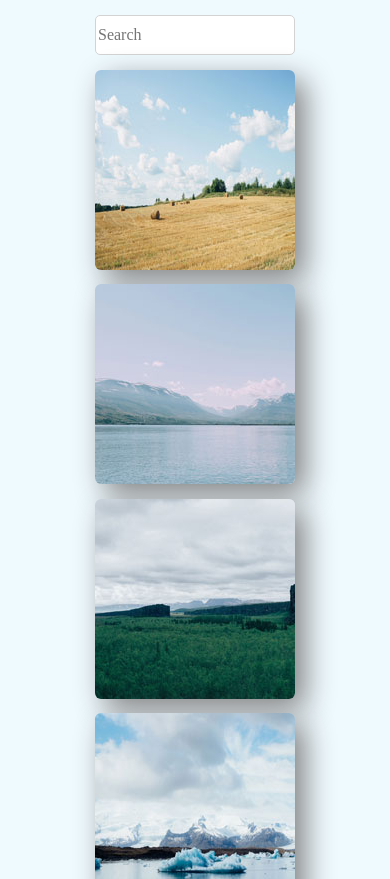
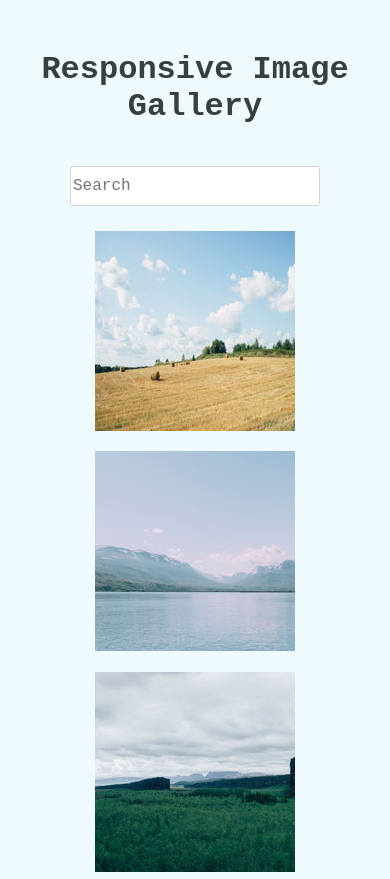
Before and after one commit to Pokosan1/photo_gallery_v5, a plain HTML site: page index.html in a window 390 px wide. Shown: the top 879 px of the page. Drawn offline with Linux system fonts and the light colour scheme.

Commit message:
media query

```diff
--- a/css/styles.css
+++ b/css/styles.css
@@ -1,60 +1,122 @@
 * {
-box-sizing: border-box;
+    box-sizing: border-box;
+}
+
+body {
+    background-color: rgb(239, 250, 255);
+    font-family: 'Cormorant Upright', serif;
+    padding: 1rem;
+
+
+}
+
+h1 {
+    text-align: center;
+    color:rgb(55, 63, 63);
+    margin: 15px;
+    padding: 15px;
+    font-family: 'Courier New', Courier, monospace;
 }
 
 
-@media (min-width: 768px) {
+.gallery {
+    display: grid;
+    grid-gap: 1rem;
+    margin: 0 auto;
+    justify-content: center;
+}
 
-    .search {
-        display: block;
-        width: 500px;
-        height: 40px;
-        margin: 15px auto;
-        outline: none;
-        border-radius: 5px;
-        border: 1px solid lightgrey;
-    }
+.search {
+    display: block;
+    width: 250px;
+    height: 40px;
+    margin: 25px auto;
+    border-radius: 3px;
+    border: 1px solid lightgrey;
+    font-family: 'Courier New', Courier, monospace;
+}
+
+input[type='search']::placeholder {
+    padding-left: 10px;
+    font-size: .8em;
+}
+
+@media only screen and (min-width: 481px ) and (max-width: 768px) {
 
     .gallery {
-        max-width: 850px;
-        margin: auto;
+        margin: 0 auto;
         display: grid;
-        grid-template-columns: repeat(4, 200px);
-        grid-template-rows: repeat(3, 1fr);
-        grid-gap: 20px;
+        grid-template-columns: repeat(2, 200px);
+        grid-gap: 35px;
         justify-content: center;
     }
+}
 
-    input[type='search']::placeholder {
-        padding-left: 10px;
-        font-size: .8em;
+@media only screen and (min-width: 769px ) and (max-width: 1024px) {
+
+    .gallery {
+        grid-template-columns: repeat(3, 200px);
+    }
+}
+
+@media only screen and (min-width: 1025px ) {
+
+    .gallery {
+        grid-template-columns: repeat(4, 200px);
+        grid-gap: 20px;
     }
 }
 
 
 
 
+
+
+
+
+
+
+
+
+
+
+
+
+/* * {
+box-sizing: border-box;
+}
+
+
 body {
     background-color: rgb(239, 250, 255);
+    font-family: 'Cormorant Upright', serif;
+
+}
+
+h1 {
+    text-align: center;
+    color:rgb(55, 63, 63);
+    margin: 15px;
+    padding: 15px;
+    font-family: 'Courier New', Courier, monospace;
+
 }
 
     .gallery {
         margin: 0 auto;
         display: grid;
-        /* grid-template-columns: repeat(2, 200px);
-        grid-template-rows: repeat(6, 1fr); */
         justify-content: center;
 
     }
 
     .search {
             display: block;
-            width: 200px;
+            width: 250px;
             height: 40px;
-            margin: 15px auto;
-            outline: none;
-            border-radius: 5px;
+            margin: 25px auto;
+            border-radius: 3px;
             border: 1px solid lightgrey;
+            font-family: 'Courier New', Courier, monospace;
         }
 
 
@@ -69,6 +131,44 @@ body {
 
     img{
         margin-bottom: 10px;
-        border-radius: 6px;
-        box-shadow: 10px 10px 30px grey;
+        margin-top: 10px;
+        border-radius: 3px;
+        box-shadow: 0 3px 15px rgb(172, 168, 168);
     }
+
+@media (max-width: 650px) and (min-width: 481px) {
+    .gallery {
+        width: 50%;
+        padding-bottom: 50%;
+    }
+
+} */
+
+
+    /* @media (min-width: 768px) {
+
+        .search {
+            display: block;
+            width: 500px;
+            height: 40px;
+            margin: 15px auto;
+            outline: none;
+            border-radius: 5px;
+            border: 1px solid lightgrey;
+        }
+
+        .gallery {
+            max-width: 850px;
+            margin: auto;
+            display: grid;
+            grid-template-columns: repeat(4, 200px);
+            grid-template-rows: repeat(3, 1fr);
+            grid-gap: 20px;
+            justify-content: center;
+        }
+
+        input[type='search']::placeholder {
+            padding-left: 10px;
+            font-size: .8em;
+        }
+    } */
--- a/index.html
+++ b/index.html
@@ -11,6 +11,8 @@
     </head>
 
     <body>
+
+        <h1>Responsive Image Gallery</h1>
         <div>
             <input class="search" type="text" name="search" id="search" placeholder="Search">
         </div>
```
Also changed, not shown: 1 other file.
